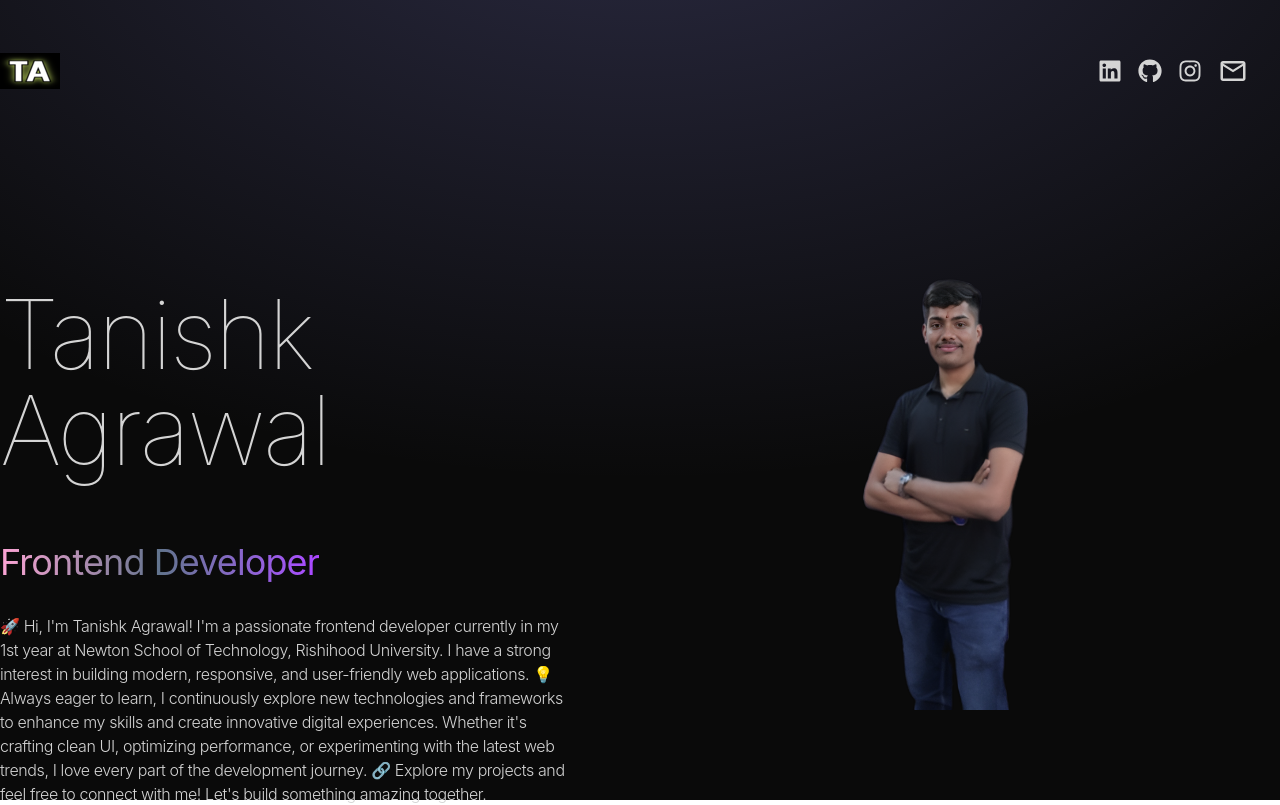
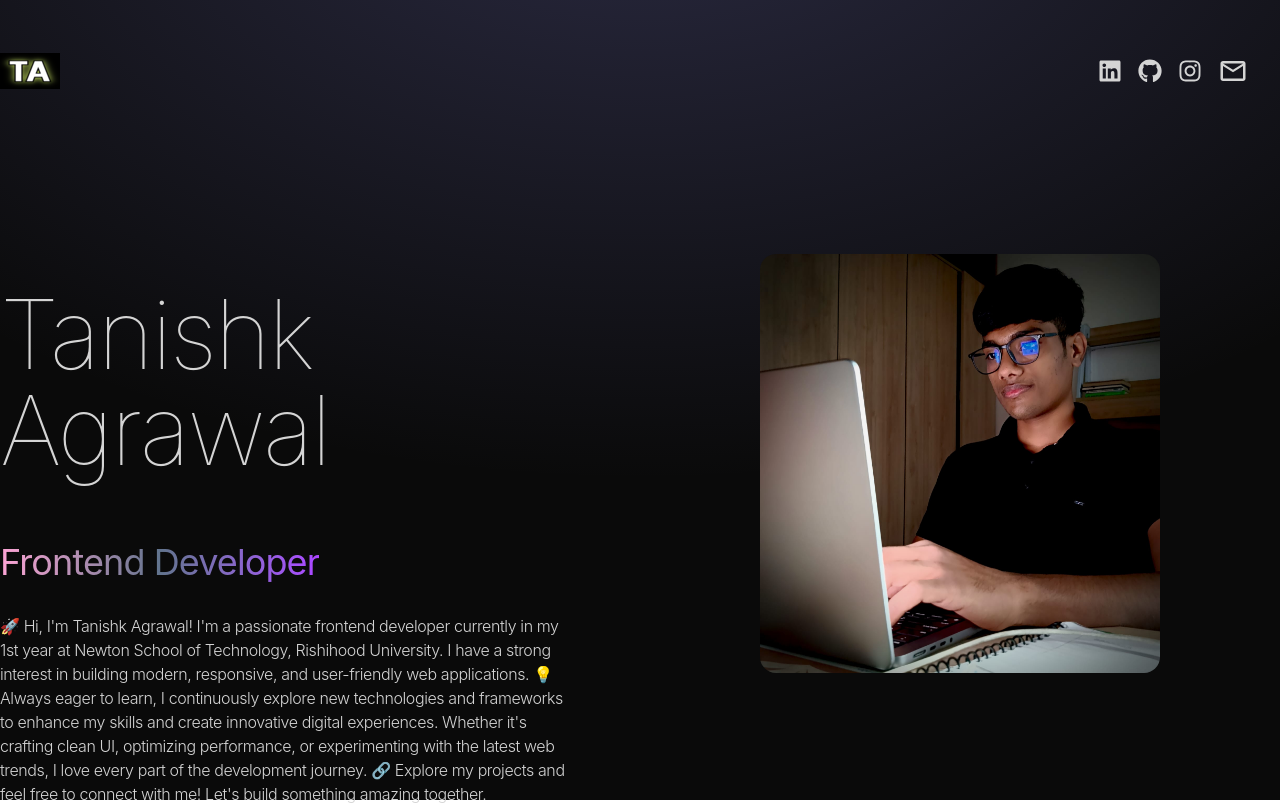
Before and after one commit to tani066/My-Portfolio, a React (Vite) app in the folder My-Portfolio/: page / in a window 1280 px wide. Shown: the top 805 px of the page. Built offline with nearby package versions, Linux system fonts and the light colour scheme.

Commit message:
photo change

```diff
--- a/My-Portfolio/src/Components/Hero.jsx
+++ b/My-Portfolio/src/Components/Hero.jsx
@@ -37,9 +37,12 @@ const Hero = () => {
                     className="my-2 max-w-xl py-6 font-light tracking-tight"> {HERO_CONTENT}</motion.p>
                 </div>
             </div>
-            <div className="w-full lg:w-1/2 lg:p-8">
+            <div className="w-full lg:w-1/2 lg:p-8 mt-30 ">
                 <div className="flex justify-center mt-[-120px]">
                     <motion.img
+                    className="rounded-2xl"
+                    // height={100}
+                    width={400}
                     initial = {{x:100 , opacity:0}}
                     animate = {{x:0 , opacity:1}}
                     transition={{duration:1, delay:1.2}}
```
Also changed, not shown: My-Portfolio/src/assets/bgp.png, My-Portfolio/src/assets/kevinRushProfile.png (deleted).
